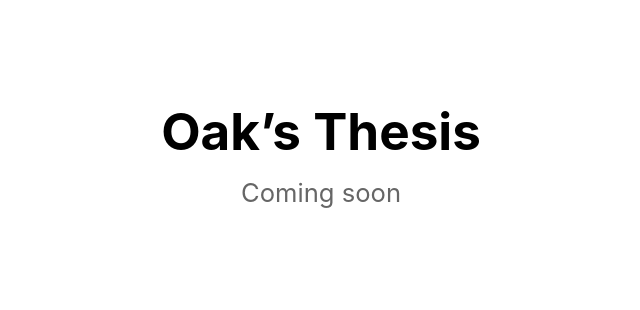
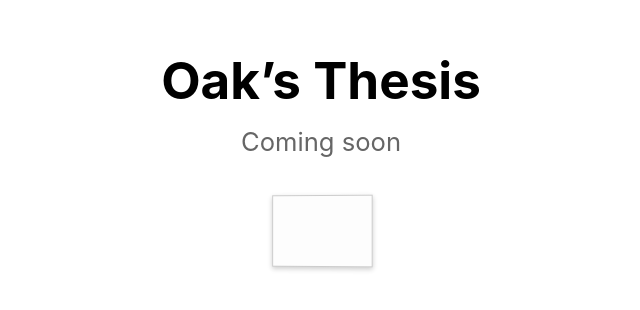
Before and after one commit to EthanRDoesMC/OaksThesisWeb, a plain HTML site: page index.html in a window 1280 px wide. Shown: the part 256-566 px from the top of the page, without its empty margins (319-959 px from the left). Drawn offline with Linux system fonts and the light colour scheme.

Commit message:
Update index.html

```diff
--- a/index.html
+++ b/index.html
@@ -1,4 +1,5 @@
 <!DOCTYPE html>
+<!-- i suck at web dev there was an llm involved please dont hate me -->
 <html lang="en">
 <head>
   <meta charset="UTF-8">
@@ -37,6 +38,53 @@
       color: #666666;
     }
 
+    .book {
+      position: relative;
+      width: 100px;
+      height: 70px;
+      margin-top: 2rem;
+      perspective: 1000px;
+    }
+
+    .pages {
+      width: 100px;
+      height: 70px;
+      position: absolute;
+      transform-style: preserve-3d;
+      animation: flip 2s infinite alternate ease-in-out;
+    }
+
+    .page {
+      position: absolute;
+      width: 100px;
+      height: 70px;
+      background: #fdfdfd;
+      border: 1px solid #ccc;
+      box-shadow: 0 2px 5px rgba(0,0,0,0.2);
+      transform-origin: left;
+      backface-visibility: hidden;
+    }
+
+    .page:nth-child(1) {
+      transform: rotateY(0deg);
+      z-index: 3;
+    }
+
+    .page:nth-child(2) {
+      transform: rotateY(180deg);
+      background: #f5f5f5;
+      z-index: 2;
+    }
+
+    @keyframes flip {
+      0% {
+        transform: rotateY(0deg);
+      }
+      100% {
+        transform: rotateY(-20deg);
+      }
+    }
+
     @media (prefers-color-scheme: dark) {
       body {
         background-color: #121212;
@@ -45,6 +93,15 @@
 
       h2 {
         color: #bbbbbb;
+      }
+
+      .page {
+        background: #1e1e1e;
+        border-color: #444;
+      }
+
+      .page:nth-child(2) {
+        background: #2a2a2a;
       }
     }
 
@@ -56,11 +113,28 @@
       h2 {
         font-size: 4vw;
       }
+
+      .book {
+        width: 80px;
+        height: 60px;
+      }
+
+      .page {
+        width: 80px;
+        height: 60px;
+      }
     }
   </style>
 </head>
 <body>
   <h1>Oak’s Thesis</h1>
   <h2>Coming soon</h2>
+
+  <div class="book">
+    <div class="pages">
+      <div class="page"></div>
+      <div class="page"></div>
+    </div>
+  </div>
 </body>
 </html>
```
